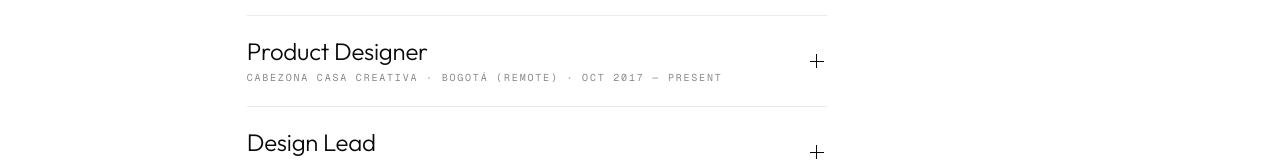
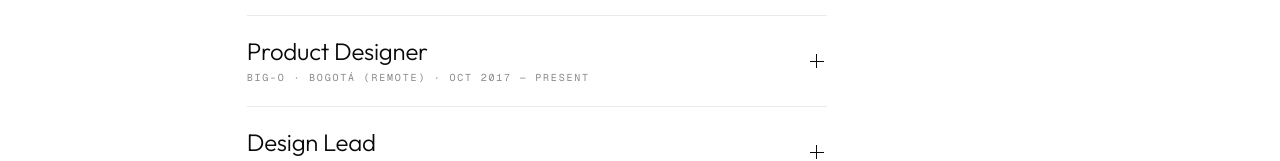
Before and after one commit to JulianGiraldo96/Julian_Portfolio, a Next.js app: page / in a window 1280 px wide. Shown: the part 3453-3614 px from the top of the page. Built offline with nearby package versions, Linux system fonts and the light colour scheme.

Commit message:
Rename Cabezona Casa Creativa to Big-O across CV and About

```diff
--- a/components/About.tsx
+++ b/components/About.tsx
@@ -20,7 +20,7 @@ const experiences = [
   },
   {
     role: "Product Designer",
-    company: "Cabezona Casa Creativa",
+    company: "Big-O",
     location: "Bogotá (remote)",
     period: "Oct 2017 — Present",
     body: [
```
Also changed, not shown: 1 other file (tests, documents, lock files or other folders).
